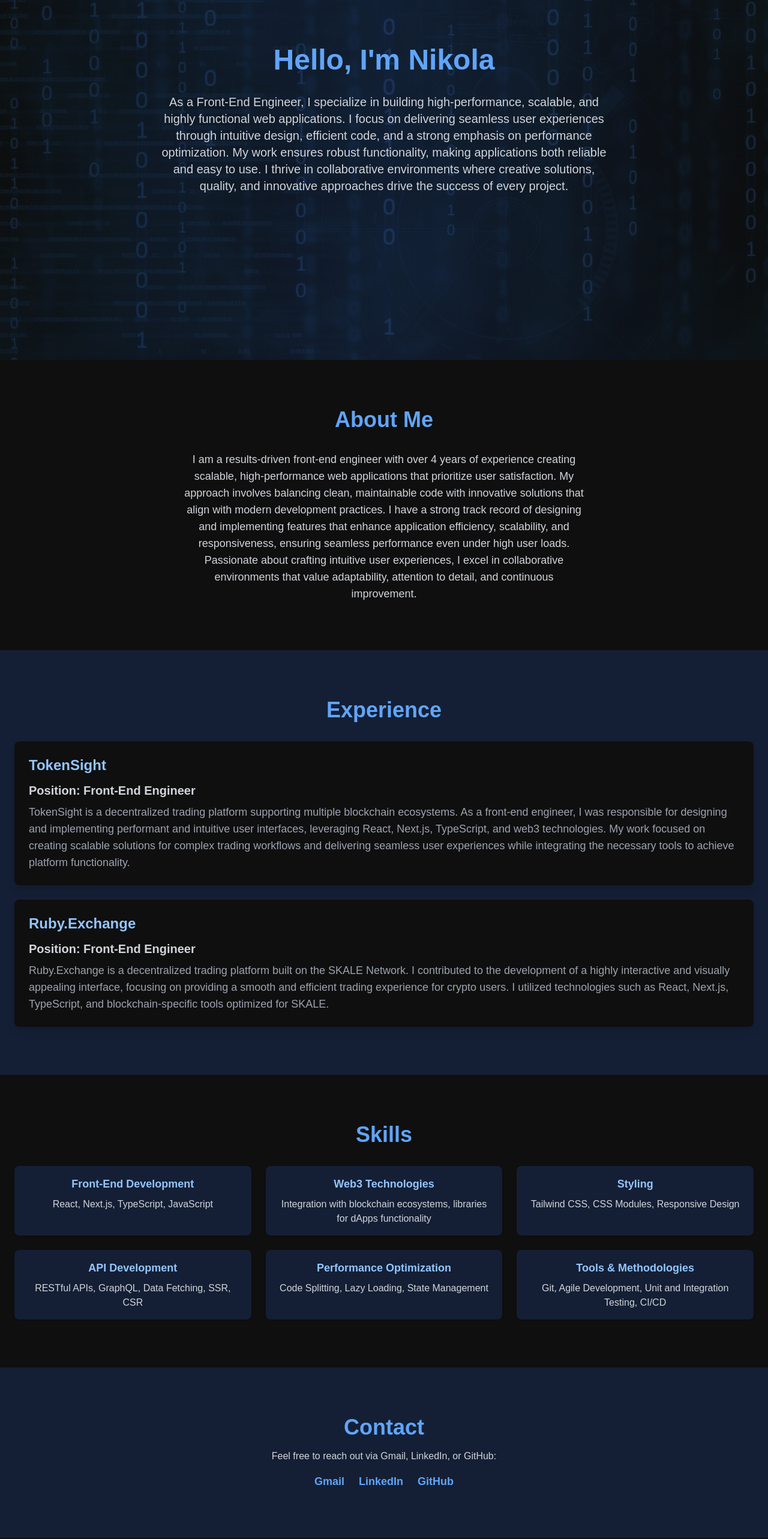
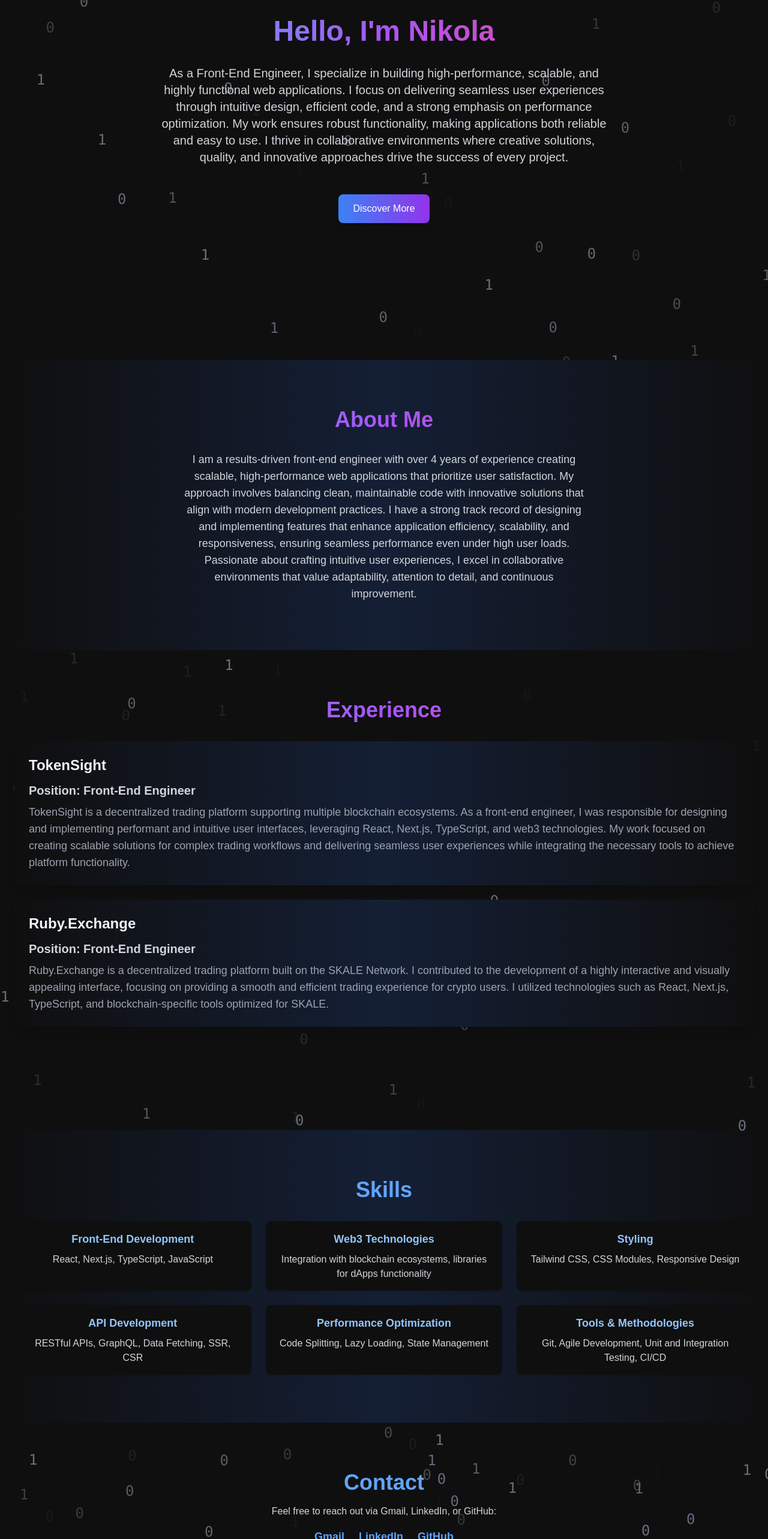
Before and after one commit to ndim99/personal-website, a Next.js app: page / in a window 1280 px wide. Shown: the part 200-2766 px from the top of the page at 60% size. Built offline with nearby package versions, Linux system fonts and the light colour scheme.

Commit message:
feat: update

```diff
--- a/app/components/AboutMe.tsx
+++ b/app/components/AboutMe.tsx
@@ -1,11 +1,35 @@
+"use client";
+import { motion } from "framer-motion";
+import { useInView } from "react-intersection-observer";
+
 export default function AboutMe() {
+  const { ref, inView } = useInView({
+    triggerOnce: true,
+    threshold: 0.2,
+  });
+
   return (
-    <section id="about" className="sm:py-20 py-12 bg-primary-bg">
-      <div className="container mx-auto px-6 flex flex-col sm:gap-8 gap-6">
-        <h2 className="text-3xl sm:text-4xl font-bold text-center text-blue-400">
+    <section
+      id="about"
+      className="sm:py-20 py-12 bg-gradient-to-r from-primary-bg via-secondary-bg to-primary-bg z-20"
+      ref={ref}
+    >
+      <div className="container mx-auto px-6 flex flex-col sm:gap-8 gap-6 z-20">
+        <motion.h2
+          initial={{ opacity: 0, scale: 0.8 }}
+          animate={{ opacity: inView ? 1 : 0, scale: inView ? 1 : 0.8 }}
+          transition={{ duration: 0.8, delay: 0.3, ease: "easeOut" }}
+          className="text-3xl sm:text-4xl font-bold text-center text-transparent bg-clip-text bg-gradient-to-r from-blue-400 via-purple-500 to-pink-500"
+        >
           About Me
-        </h2>
-        <p className="text-gray-300 text-center max-w-2xl mx-auto text-base sm:text-lg">
+        </motion.h2>
+
+        <motion.p
+          initial={{ opacity: 0, y: -50 }}
+          animate={{ opacity: inView ? 1 : 0, y: inView ? 0 : -50 }}
+          transition={{ duration: 1, delay: 0.5 }}
+          className="text-gray-300 text-center max-w-2xl mx-auto text-base sm:text-lg"
+        >
           I am a results-driven front-end engineer with over 4 years of
           experience creating scalable, high-performance web applications that
           prioritize user satisfaction. My approach involves balancing clean,
@@ -16,7 +40,7 @@
           under high user loads. Passionate about crafting intuitive user
           experiences, I excel in collaborative environments that value
           adaptability, attention to detail, and continuous improvement.
-        </p>
+        </motion.p>
       </div>
     </section>
   );
--- a/app/components/Contact.tsx
+++ b/app/components/Contact.tsx
@@ -1,8 +1,36 @@
+"use client";
+import { motion } from "framer-motion";
 import Link from "next/link";
 
 export default function Contact() {
+  const numbersAnimation = (delay: number) => ({
+    initial: { opacity: 0 },
+    animate: { opacity: [0, 1, 0], y: [10, 0, -10] },
+    transition: { duration: 2, delay, repeat: Infinity, ease: "easeInOut" },
+  });
   return (
-    <section id="contact" className="sm:py-20 py-12 bg-secondary-bg">
+    <>
+      <section id="contact" className="sm:py-20 py-12 relative">
+        {/* Animated Numbers */}
+        <div className="absolute inset-0 z-0 flex flex-wrap justify-center items-center">
+          {Array.from({ length: 50 }, (_, i) => {
+            const delay = Math.random() * 2; // Random delay between 0 and 2 seconds
+            return (
+              <motion.span
+                key={i}
+                className="text-gray-500 text-2xl font-mono"
+                {...numbersAnimation(delay)}
+                style={{
+                  position: "absolute",
+                  top: `${Math.random() * 100}%`,
+                  left: `${Math.random() * 100}%`,
+                }}
+              >
+                {Math.random() > 0.5 ? "0" : "1"}
+              </motion.span>
+            );
+          })}
+        </div>
         <div className="container mx-auto px-6 text-center flex flex-col gap-4">
           <h2 className="text-3xl sm:text-4xl font-bold text-blue-400">
             Contact
@@ -35,5 +63,9 @@
           </div>
         </div>
       </section>
+      <footer className="py-6 bg-primary-bg text-center text-gray-300">
+        <p>&copy; 2024 Nikola. All Rights Reserved.</p>
+      </footer>
+    </>
   );
 }
--- a/app/components/Experience/ExperienceBox.tsx
+++ b/app/components/Experience/ExperienceBox.tsx
@@ -7,10 +7,8 @@
   description,
 }: ExperienceBoxProps) {
   return (
-    <div className="bg-primary-bg p-6 shadow-lg rounded-lg">
-      <h3 className="text-xl sm:text-2xl font-extrabold text-blue-300 mb-3">
-        {company}
-      </h3>
+    <div className="bg-gradient-to-r from-primary-bg via-secondary-bg to-primary-bg p-6 shadow-lg rounded-lg">
+      <h3 className="text-xl sm:text-2xl font-extrabold mb-3">{company}</h3>
       <p className="text-gray-300 text-lg sm:text-xl font-semibold mb-2">
         Position: Front-End Engineer
       </p>
--- a/app/components/Experience/index.tsx
+++ b/app/components/Experience/index.tsx
@@ -1,33 +1,76 @@
+"use client";
+import { motion } from "framer-motion";
 import ExperienceBox from "./ExperienceBox";
+import { useInView } from "react-intersection-observer";
 
 export default function Experience() {
+  const { ref, inView } = useInView({
+    triggerOnce: true,
+    threshold: 0.2,
+  });
+  const numbersAnimation = (delay: number) => ({
+    initial: { opacity: 0 },
+    animate: { opacity: [0, 1, 0], y: [10, 0, -10] },
+    transition: { duration: 2, delay, repeat: Infinity, ease: "easeInOut" },
+  });
   return (
-    <section id="experience" className="sm:py-20 py-12 bg-secondary-bg">
+    <section
+      id="experience"
+      className="h-screen sm:py-20 py-12 relative"
+      ref={ref}
+    >
+      {/* Animated Numbers */}
+      <div className="absolute inset-0 z-0 flex flex-wrap justify-center items-center">
+        {Array.from({ length: 50 }, (_, i) => {
+          const delay = Math.random() * 2; // Random delay between 0 and 2 seconds
+          return (
+            <motion.span
+              key={i}
+              className="text-gray-500 text-2xl font-mono"
+              {...numbersAnimation(delay)}
+              style={{
+                position: "absolute",
+                top: `${Math.random() * 100}%`,
+                left: `${Math.random() * 100}%`,
+              }}
+            >
+              {Math.random() > 0.5 ? "0" : "1"}
+            </motion.span>
+          );
+        })}
+      </div>
       <div className="container mx-auto px-6 flex flex-col sm:gap-8 gap-6">
-        <h2 className="text-3xl sm:text-4xl font-bold text-center text-blue-400">
+        <motion.h2
+          initial={{ opacity: 0, scale: 0.8 }}
+          animate={{ opacity: inView ? 1 : 0, scale: inView ? 1 : 0.8 }}
+          transition={{ duration: 0.8, delay: 0.3, ease: "easeOut" }}
+          className="text-3xl sm:text-4xl font-bold text-center text-transparent bg-clip-text bg-gradient-to-r from-blue-400 via-purple-500 to-pink-500"
+        >
           Experience
-        </h2>
-        <div className="space-y-6">
+        </motion.h2>
+
+        <div className="space-y-6 z-10">
+          <motion.div
+            initial={{ opacity: 0, y: 50 }}
+            animate={{ opacity: inView ? 1 : 0, y: inView ? 0 : -50 }}
+            transition={{ duration: 0.8, delay: 0.5 }}
+          >
             <ExperienceBox
               company="TokenSight"
-            description="TokenSight is a decentralized trading platform supporting multiple
-              blockchain ecosystems. As a front-end engineer, I was responsible
-              for designing and implementing performant and intuitive user
-              interfaces, leveraging React, Next.js, TypeScript, and web3
-              technologies. My work focused on creating scalable solutions for
-              complex trading workflows and delivering seamless user experiences
-              while integrating the necessary tools to achieve platform
-              functionality."
+              description="TokenSight is a decentralized trading platform supporting multiple blockchain ecosystems. As a front-end engineer, I was responsible for designing and implementing performant and intuitive user interfaces, leveraging React, Next.js, TypeScript, and web3 technologies. My work focused on creating scalable solutions for complex trading workflows and delivering seamless user experiences while integrating the necessary tools to achieve platform functionality."
             />
+          </motion.div>
+
+          <motion.div
+            initial={{ opacity: 0, y: 50 }}
+            animate={{ opacity: inView ? 1 : 0, y: inView ? 0 : -50 }}
+            transition={{ duration: 0.8, delay: 0.7 }}
+          >
             <ExperienceBox
               company="Ruby.Exchange"
-            description="Ruby.Exchange is a decentralized trading platform built on the
-            SKALE Network. I contributed to the development of a highly
-            interactive and visually appealing interface, focusing on
-            providing a smooth and efficient trading experience for crypto
-            users. I utilized technologies such as React, Next.js, TypeScript,
-            and blockchain-specific tools optimized for SKALE."
+              description="Ruby.Exchange is a decentralized trading platform built on the SKALE Network. I contributed to the development of a highly interactive and visually appealing interface, focusing on providing a smooth and efficient trading experience for crypto users. I utilized technologies such as React, Next.js, TypeScript, and blockchain-specific tools optimized for SKALE."
             />
+          </motion.div>
         </div>
       </div>
     </section>
--- a/app/components/Hero.tsx
+++ b/app/components/Hero.tsx
@@ -1,21 +1,67 @@
+"use client";
+import { motion } from "framer-motion";
+
 export default function Hero() {
+  const scrollToSection = () => {
+    const section = document.getElementById("about");
+    if (section) {
+      section.scrollIntoView({ behavior: "smooth" });
+    }
+  };
+
+  const numbersAnimation = (delay: number) => ({
+    initial: { opacity: 0 },
+    animate: { opacity: [0, 1, 0], y: [10, 0, -10] },
+    transition: { duration: 2, delay, repeat: Infinity, ease: "easeInOut" },
+  });
+
   return (
     <section
       id="hero"
-      className="h-screen flex items-center justify-center text-center bg-gradient-to-r from-primary-bg via-secondary-bg to-primary-bg text-gray-100 relative overflow-hidden px-6 sm:px-12 lg:px-16"
+      className="h-screen flex items-center justify-center text-center text-gray-100 relative overflow-hidden px-6 sm:px-12 lg:px-16"
     >
-      {/* Background Image */}
-      <div
-        className="absolute inset-0 bg-cover bg-center opacity-20"
-        style={{ backgroundImage: "url('/coding.png')" }}
-      ></div>
+      {/* Animated Numbers */}
+      <div className="absolute inset-0 z-0 flex flex-wrap justify-center items-center">
+        {Array.from({ length: 50 }, (_, i) => {
+          const delay = Math.random() * 2; // Random delay between 0 and 2 seconds
+          return (
+            <motion.span
+              key={i}
+              className="text-gray-500 text-2xl font-mono"
+              {...numbersAnimation(delay)}
+              style={{
+                position: "absolute",
+                top: `${Math.random() * 100}%`,
+                left: `${Math.random() * 100}%`,
+              }}
+            >
+              {Math.random() > 0.5 ? "0" : "1"}
+            </motion.span>
+          );
+        })}
+      </div>
 
       {/* Content */}
-      <div className="relative z-10 w-full max-w-3xl mx-auto flex flex-col sm:gap-8 gap-6">
-        <h1 className="text-4xl sm:text-5xl font-bold text-blue-400">
+      <motion.div
+        initial={{ opacity: 0, y: 50 }}
+        animate={{ opacity: 1, y: 0 }}
+        transition={{ duration: 0.8, ease: "easeOut" }}
+        className="relative z-10 w-full max-w-3xl mx-auto flex flex-col sm:gap-8 gap-6"
+      >
+        <motion.h1
+          initial={{ opacity: 0, scale: 0.8 }}
+          animate={{ opacity: 1, scale: 1 }}
+          transition={{ duration: 0.8, delay: 0.3, ease: "easeOut" }}
+          className="text-4xl sm:text-5xl font-bold text-transparent bg-clip-text bg-gradient-to-r from-blue-400 via-purple-500 to-pink-500"
+        >
           Hello, I{"'"}m Nikola
-        </h1>
-        <p className="text-lg sm:text-xl text-gray-300">
+        </motion.h1>
+        <motion.p
+          initial={{ opacity: 0, x: -50 }}
+          animate={{ opacity: 1, x: 0 }}
+          transition={{ duration: 0.8, delay: 0.5, ease: "easeOut" }}
+          className="text-lg sm:text-xl text-gray-300"
+        >
           As a Front-End Engineer, I specialize in building high-performance,
           scalable, and highly functional web applications. I focus on
           delivering seamless user experiences through intuitive design,
@@ -24,8 +70,16 @@
           and easy to use. I thrive in collaborative environments where creative
           solutions, quality, and innovative approaches drive the success of
           every project.
-        </p>
-      </div>
+        </motion.p>
+        <motion.button
+          whileHover={{ scale: 1.05 }}
+          whileTap={{ scale: 0.95 }}
+          onClick={scrollToSection}
+          className="mx-auto mt-4 px-6 py-3 bg-gradient-to-r from-blue-500 to-purple-600 text-white rounded-lg shadow-lg hover:shadow-2xl transition-all duration-300"
+        >
+          Discover More
+        </motion.button>
+      </motion.div>
     </section>
   );
 }
--- a/app/components/Skills/SkillBox.tsx
+++ b/app/components/Skills/SkillBox.tsx
@@ -4,7 +4,7 @@
 }
 export default function SkillBox({ title, description }: SkillBoxProps) {
   return (
-    <div className="bg-secondary-bg p-4 rounded-lg shadow flex flex-col gap-2">
+    <div className="bg-primary-bg p-4 rounded-lg shadow flex flex-col gap-2">
       <h3 className="text-lg font-semibold text-blue-300">{title}</h3>
       <p className="text-base text-gray-300">{description}</p>
     </div>
--- a/app/components/Skills/index.tsx
+++ b/app/components/Skills/index.tsx
@@ -2,8 +2,11 @@
 
 export default function Skills() {
   return (
-    <section id="skills" className="sm:py-20 py-12 bg-primary-bg">
-      <div className="container mx-auto px-6 flex flex-col sm:gap-8 gap-6">
+    <section
+      id="skills"
+      className="sm:py-20 py-12 bg-gradient-to-r from-primary-bg via-secondary-bg to-primary-bg"
+    >
+      <div className="container mx-auto px-6 flex flex-col sm:gap-8 gap-6 z-20">
         <h2 className="text-3xl sm:text-4xl font-bold text-center text-blue-400">
           Skills
         </h2>
--- a/app/layout.tsx
+++ b/app/layout.tsx
@@ -13,8 +13,8 @@
 });
 
 export const metadata: Metadata = {
-  title: "Create Next App",
-  description: "Generated by create next app",
+  title: "Nikola's Portfolio",
+  // description: "Generated by create next app",
 };
 
 export default function RootLayout({
--- a/app/page.tsx
+++ b/app/page.tsx
@@ -1,21 +1,19 @@
 import AboutMe from "./components/AboutMe";
 import Contact from "./components/Contact";
 import Experience from "./components/Experience";
-import Footer from "./components/Footer";
 import Header from "./components/Header";
 import Hero from "./components/Hero";
 import Skills from "./components/Skills";
 
 export default function Home() {
   return (
-    <div className="min-h-screen bg-gradient-to-r from-primary-bg via-secondary-bg to-primary-bg text-gray-100">
+    <div className="text-gray-100 relative">
       <Header />
       <Hero />
       <AboutMe />
       <Experience />
       <Skills />
       <Contact />
-      <Footer />
     </div>
   );
 }
--- a/package.json
+++ b/package.json
@@ -9,9 +9,11 @@
     "lint": "next lint"
   },
   "dependencies": {
+    "framer-motion": "^11.15.0",
     "next": "15.1.3",
     "react": "^19.0.0",
-    "react-dom": "^19.0.0"
+    "react-dom": "^19.0.0",
+    "react-intersection-observer": "^9.14.1"
   },
   "devDependencies": {
     "@eslint/eslintrc": "^3",
```
Also changed, not shown: app/components/Footer.tsx (deleted, +0 -7 lines), 2 other files (tests, documents, lock files or other folders). Lines whose indentation alone changed are shown as unchanged.
